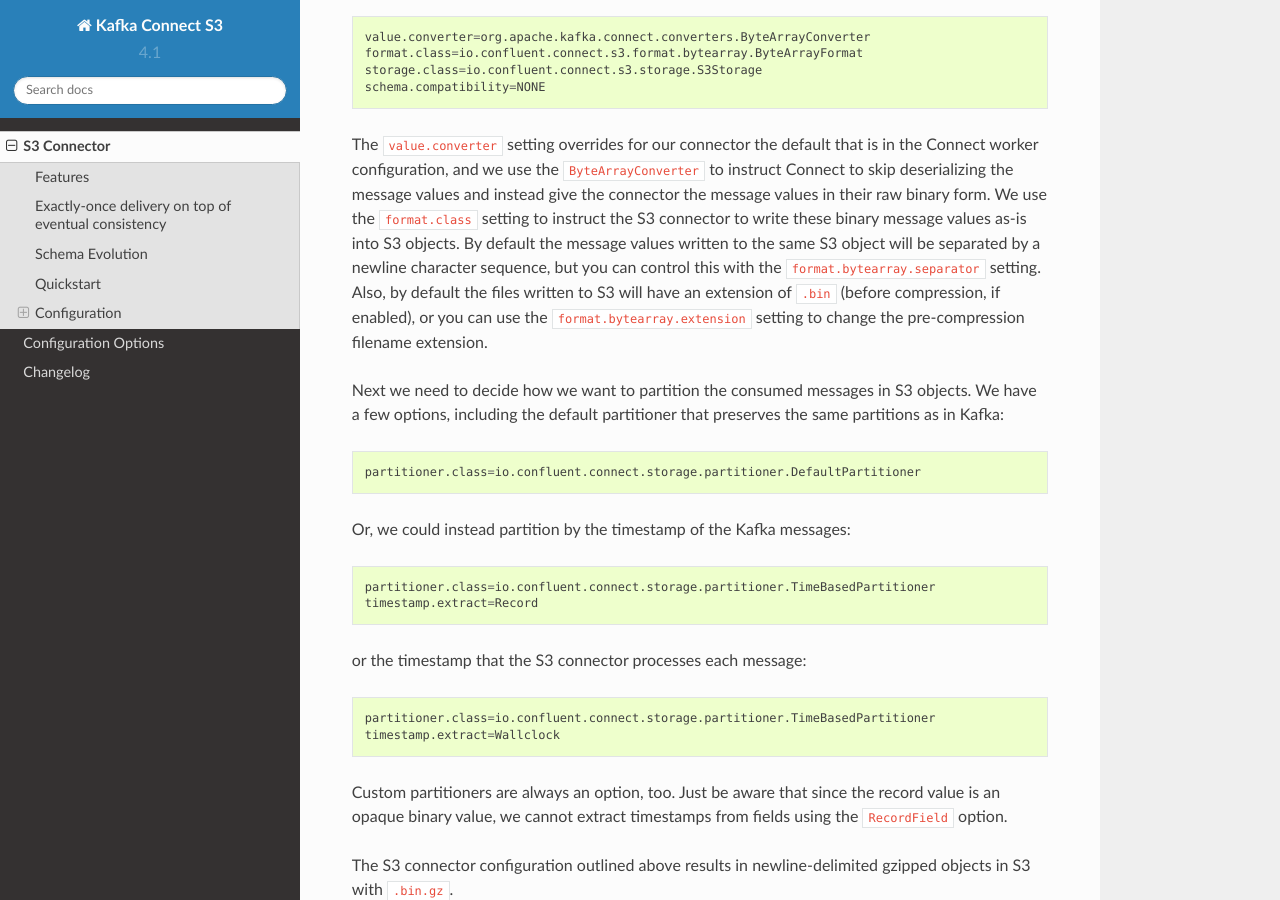
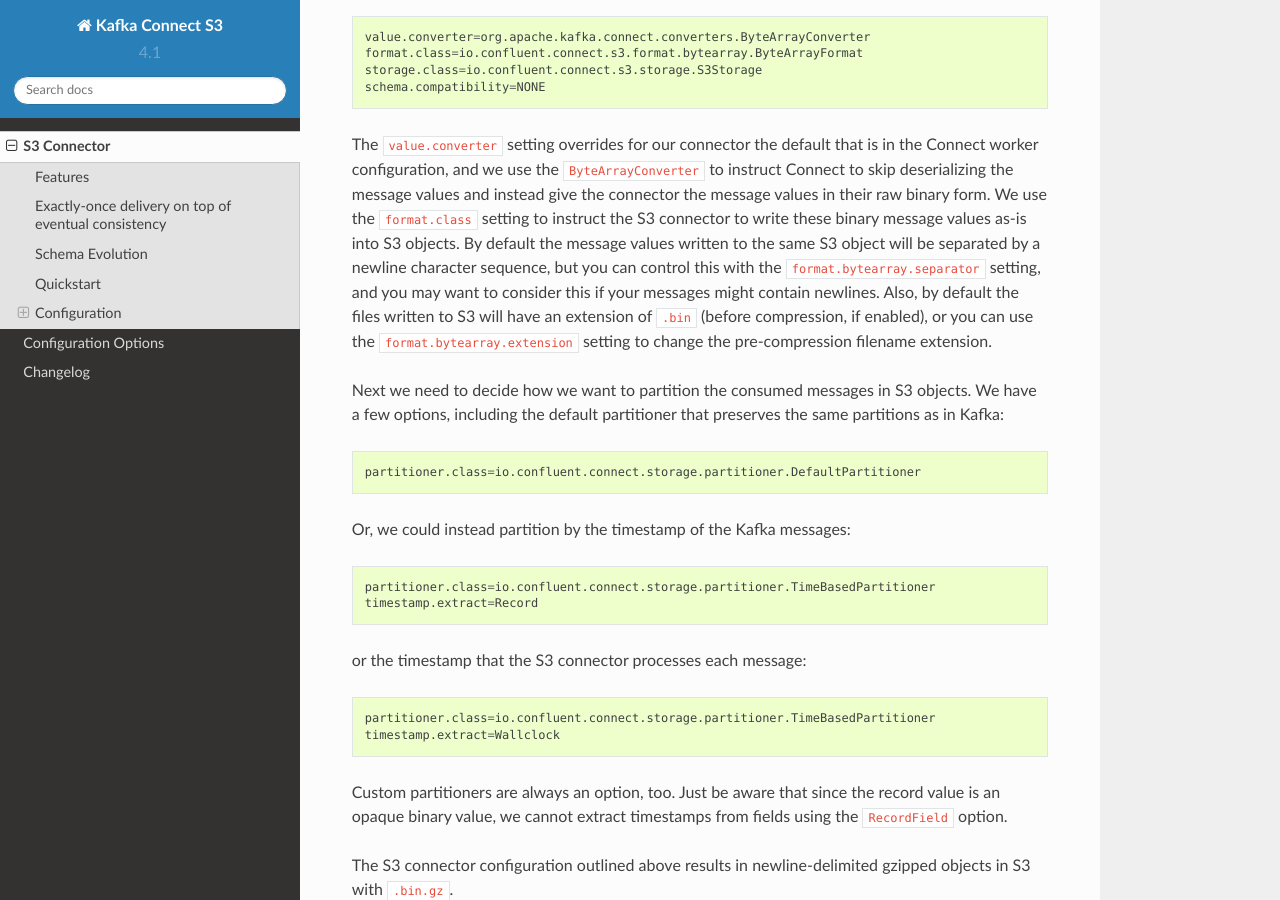
Before and after one commit to confluentinc/kafka-connect-storage-cloud, a Sphinx documentation site: the page built from kafka-connect-s3/docs/s3_connector.rst, in a window 1280 px wide and 900 px high, scrolled down 7486 px. Built offline with Sphinx 7.4.7 and the Read the Docs theme 2.0.0, drawn with Linux system fonts in a browser that asks for light colours.

Commit message:
CC-1791: Minor tweak to mention about custom separators

```diff
--- a/kafka-connect-s3/docs/s3_connector.rst
+++ b/kafka-connect-s3/docs/s3_connector.rst
@@ -352,7 +352,8 @@
 binary form. We use the ``format.class`` setting to instruct the S3 connector to write these
 binary message values as-is into S3 objects. By default the message values written to the same S3
 object will be separated by a newline character sequence, but you can control this with the
-``format.bytearray.separator`` setting. Also, by default the files written to S3 will have an
+``format.bytearray.separator`` setting, and you may want to consider this if your messages might
+contain newlines. Also, by default the files written to S3 will have an
 extension of ``.bin`` (before compression, if enabled), or you can use the
 ``format.bytearray.extension`` setting to change the pre-compression filename extension.
 
```
